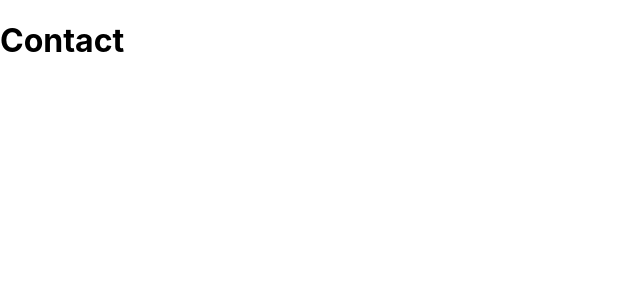
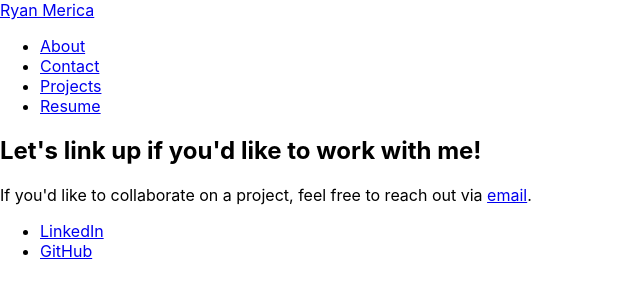
Before and after one commit to CaptMerica/portfolio-react, a React (Create React App) app: page /contact in a window 1280 px wide. Shown: the top 300 px of the page, without its empty margins (0-640 px from the left). Built offline with nearby package versions, Linux system fonts and the light colour scheme.

Commit message:
create pages

```diff
--- a/src/App.js
+++ b/src/App.js
@@ -5,10 +5,12 @@ import About from './Pages/About/About'
 import Contact from './Pages/Contact/Contact'
 import Resume from './Pages/Resume/Resume'
 import Projects from './Pages/Projects/Projects'
+import NavBar from './components/NavBar';
 
 function App() {
   return (
     <>
+      <NavBar />
       <Routes>
         <Route path='/' element={<Home />}/>
         <Route path='about' element={<About />}/>
--- a/src/Pages/About/About.jsx
+++ b/src/Pages/About/About.jsx
@@ -1,6 +1,13 @@
 function About () {
   return (
-    <h1>About</h1>
+    <div>
+      <h2>About Ryan</h2>
+      <p>
+        I'm Ryan, a fullstack software developer and audio engineer who loves creating music, animations, and illustrations.
+
+        I hold a Bachelor of Fine Arts in Music from Georgia Southen University - Armstrong Campus, as well as a Software Engineering Immersive Certificate from General Assembly.
+      </p>
+    </div>
   )
 }
 
--- a/src/Pages/Contact/Contact.jsx
+++ b/src/Pages/Contact/Contact.jsx
@@ -1,6 +1,21 @@
 function Contact () {
   return(
-    <h1>Contact</h1>
+    <div>
+      <h2>Let's link up if you'd like to work with me!</h2>
+      <p>
+        If you'd like to collaborate on a project, feel free to reach out via <a href="mailto:rmerica@live.com">email</a>.
+      </p>
+      <section>
+        <ul>
+          <li>
+            <a href="https://www.linkedin.com/in/ryanmerica113/">LinkedIn</a>
+          </li>
+          <li>
+            <a href="https://github.com/CaptMerica">GitHub</a>
+          </li>
+        </ul>
+      </section>
+    </div>
   )
 }
 
--- a/src/Pages/Home/Home.jsx
+++ b/src/Pages/Home/Home.jsx
@@ -1,6 +1,8 @@
+
+
 function Home () {
   return (
-    <h1>Home</h1>
+    <p>Hello, I'm Ryan -- a software engineer and music producer.</p>
   )
 }
 
--- a/src/Pages/Resume/Resume.jsx
+++ b/src/Pages/Resume/Resume.jsx
@@ -0,0 +1,7 @@
+function Resume () {
+  return (
+    <h1>Resume</h1>
+  )
+}
+
+export default Resume
--- a/src/components/NavBar.js
+++ b/src/components/NavBar.jsx
@@ -6,7 +6,7 @@ return (
         <Link
             to='/'
         >
-            Your Name
+            Ryan Merica
         </Link>
 
         <ul>
@@ -43,3 +43,5 @@ return (
     </nav>
 )
 }
+
+export default NavBar
```
Lines whose indentation alone changed are shown as unchanged.
